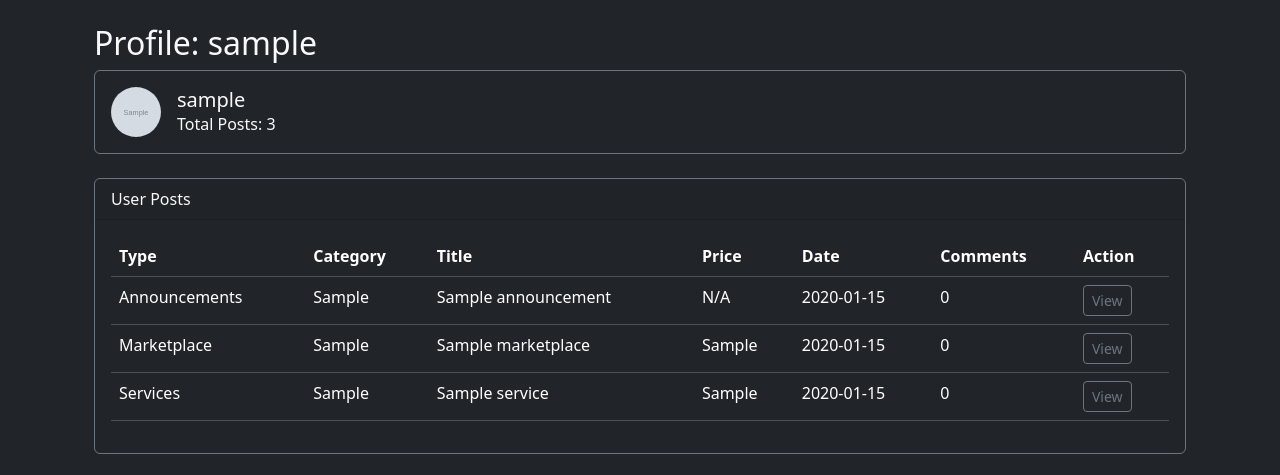
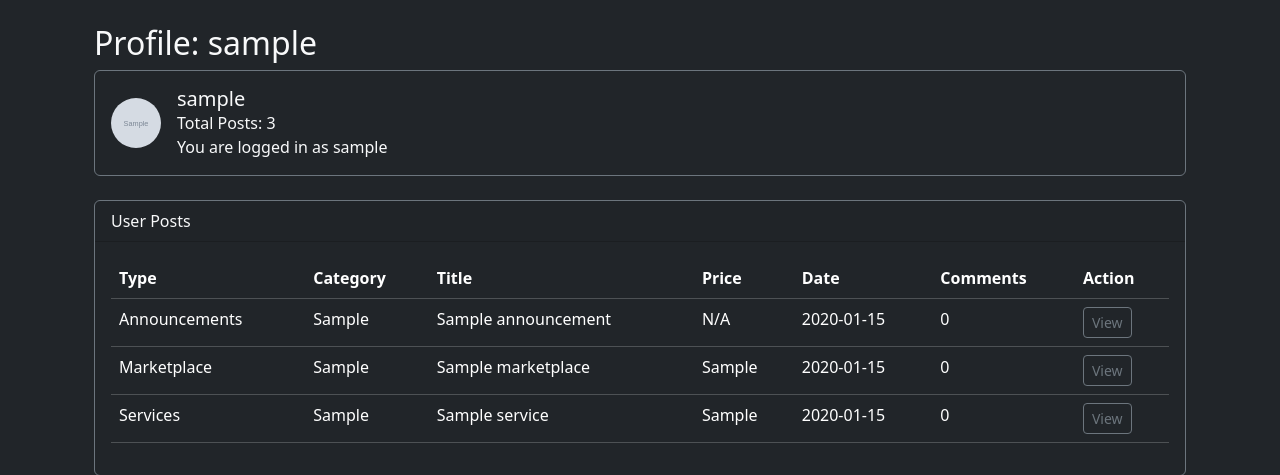
Before and after one commit to CyberMounties/tornet_forum, a Flask app: a page that uses templates/profile_detail.html in a window 1280 px wide. Shown: the part 56-531 px from the top of the page. Run offline with Flask 3, Linux system fonts and the light colour scheme; a user stored in the database is signed in; tables that the repository leaves empty hold one stand-in row (values such as "Sample post"); grey boxes marked "Sample" are stand-in pictures; some libraries are stand-ins or nearby versions.

Commit message:
updated profile to show u are logged in

```diff
--- a/templates/profile_detail.html
+++ b/templates/profile_detail.html
@@ -11,6 +11,9 @@
                 <div>
                     <h5 class="text-light mb-0">{{ user.username }}</h5>
                     <p class="text-light mb-0">Total Posts: {{ post_count }}</p>
+                    {% if current_user.is_authenticated and current_user.username == user.username %}
+                        <p class="text-light mb-0">You are logged in as {{ user.username }}</p>
+                    {% endif %}
                 </div>
             </div>
         </div>
```
